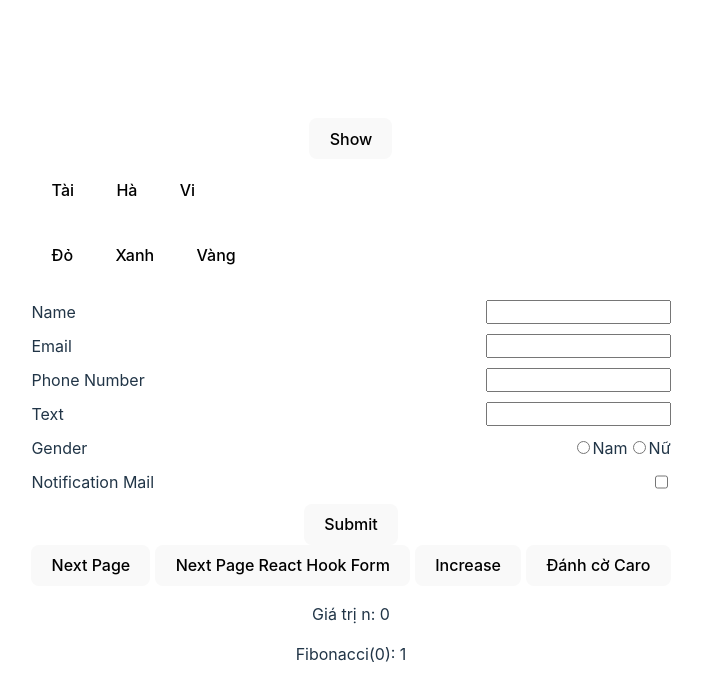
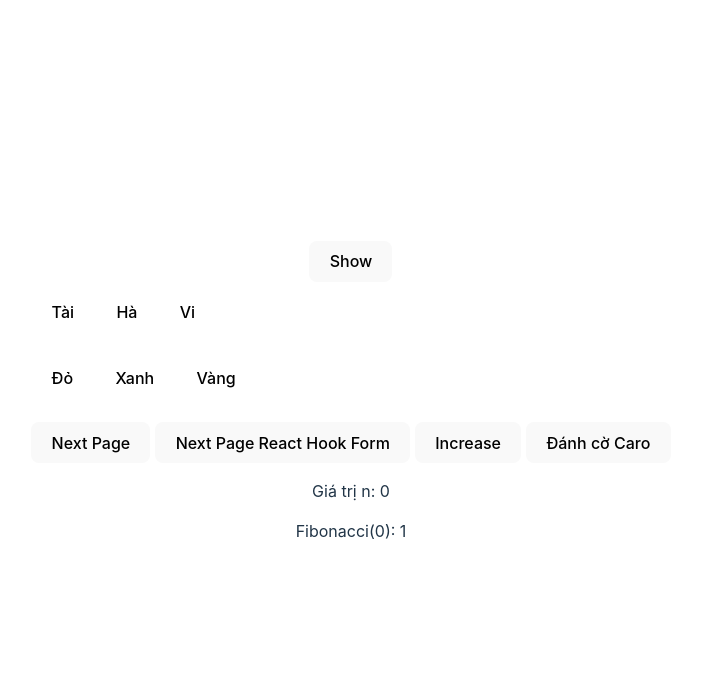
Before and after one commit to Kachitaro/react_test, a React (Vite) app: page / in a window 1280 px wide. Shown: the top 700 px of the page, without its empty margins (289-991 px from the left). Built offline with nearby package versions, Linux system fonts and the light colour scheme.

Commit message:
base input

```diff
--- a/src/App.tsx
+++ b/src/App.tsx
@@ -1,10 +1,7 @@
-import { ChangeEvent, useEffect, useState } from "react";
+import { useEffect, useState } from "react";
 import "./App.css";
 import {
   ShowData,
-  TextInput,
-  RadioButtonGroups,
-  CheckboxInput,
 } from "./components";
 import { useNavigate } from "react-router-dom";
 
@@ -49,35 +46,10 @@ function App() {
   const [count, setCount] = useState(0);
   const [person, setPerson] = useState("");
   const [color, setColor] = useState("");
-  const [info, setInfo] = useState({
-    name: "",
-    email: "",
-    text: "",
-    gender: "",
-    notify: "",
-  });
+
   const navigator = useNavigate();
   const personName = ["Tài", "Hà", "Vi"];
   const colors = ["Đỏ", "Xanh", "Vàng"];
-
-  const items: { value: string; label: string }[] = [
-    { value: "male", label: "Nam" },
-    { value: "female", label: "Nữ" },
-  ];
-
-  // eslint-disable-next-line no-undef
-  const handleSubmit = (e: React.FormEvent) => {
-    e.preventDefault();
-    console.log(info);
-  };
-
-  const onChange = (e: ChangeEvent<HTMLInputElement>) => {
-    const { value, checked, type, name } = e.target;
-    setInfo((prevInfo) => ({
-      ...prevInfo,
-      [name]: type === "checkbox" ? checked : value,
-    }));
-  };
 
   const handleNext = () => {
     return navigator("/contacts");
@@ -120,36 +92,6 @@ function App() {
       </div>
       {person && color && <PersonChoice person={person} selected={color} />}
       <br />
-      <form onSubmit={handleSubmit}>
-        <TextInput source="name" type="text" label="Name" onChange={onChange} />
-        <TextInput
-          source="email"
-          type="email"
-          label="Email"
-          onChange={onChange}
-        />
-        <TextInput
-          source="phone"
-          type="tel"
-          label="Phone Number"
-          onChange={onChange}
-        />
-        <TextInput source="text" type="text" label="Text" onChange={onChange} />
-        <RadioButtonGroups
-          source="gender"
-          label="Gender"
-          items={items}
-          values={info.gender}
-          onChange={onChange}
-        />
-        <CheckboxInput
-          value={info.notify}
-          source={"notify"}
-          label={"Notification Mail"}
-          onChange={onChange}
-        />
-        <button type="submit">Submit</button>
-      </form>
       <div style={{ display: 'flex', gap: '5px'}}>
         <button onClick={handleNext}>Next Page</button>
         <button onClick={handleNextForm}>Next Page React Hook Form</button>
--- a/src/components/Input/TextInput.tsx
+++ /dev/null
@@ -1,32 +0,0 @@
-export type InputPros = {
-  source: string;
-  type: "text" | "email" | "tel" | "password";
-  placeholder?: string;
-  onChange?: any;
-  label: string;
-  pattern?: string;
-  register?: any;
-  validate?: any;
-};
-
-export const TextInput = (props: InputPros) => {
-  const { source, placeholder, onChange, label, type } = props;
-  return (
-    <div
-      style={{
-        display: "flex",
-        justifyContent: "space-between",
-        marginTop: "10xp",
-        marginBottom: "10px",
-      }}>
-      <label htmlFor={source}>{label}</label>
-      <input
-        {...props}
-        placeholder={placeholder}
-        type={type}
-        id={source}
-        onChange={onChange}
-      />
-    </div>
-  );
-};
--- a/src/components/InputInForm/TextInputForm.tsx
+++ b/src/components/Input/TextInputForm.tsx
@@ -1,6 +1,16 @@
 import { useFormContext } from "react-hook-form";
-import { InputPros } from "../Input/TextInput";
 import { messageError } from "../../utils";
+
+export type InputPros = {
+  source: string;
+  type: "text" | "email" | "tel" | "password";
+  placeholder?: string;
+  onChange?: any;
+  label: string;
+  pattern?: string;
+  register?: any;
+  validate?: any;
+};
 
 export const TextInputForm = (props: InputPros) => {
   const { source, placeholder, label, type, validate } = props;
--- a/src/components/Input/index.ts
+++ b/src/components/Input/index.ts
@@ -1,4 +1,4 @@
-export * from "./TextInput";
 export * from "./RadioButtonGroups";
 export * from './CheckboxInput';
 export * from './Checkerboard';
+export * from './TextInputForm';
--- a/src/components/InputInForm/index.ts
+++ /dev/null
@@ -1 +0,0 @@
-export * from "./TextInputForm";
```
